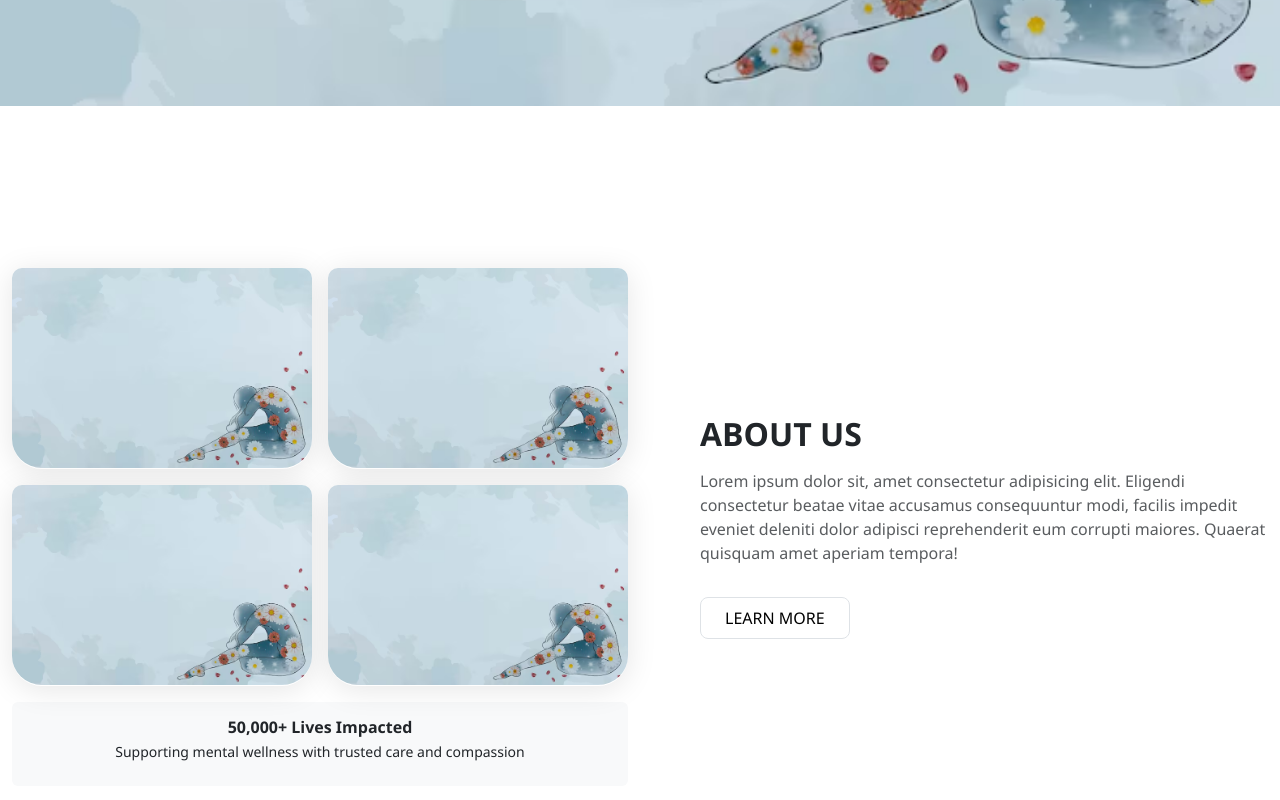
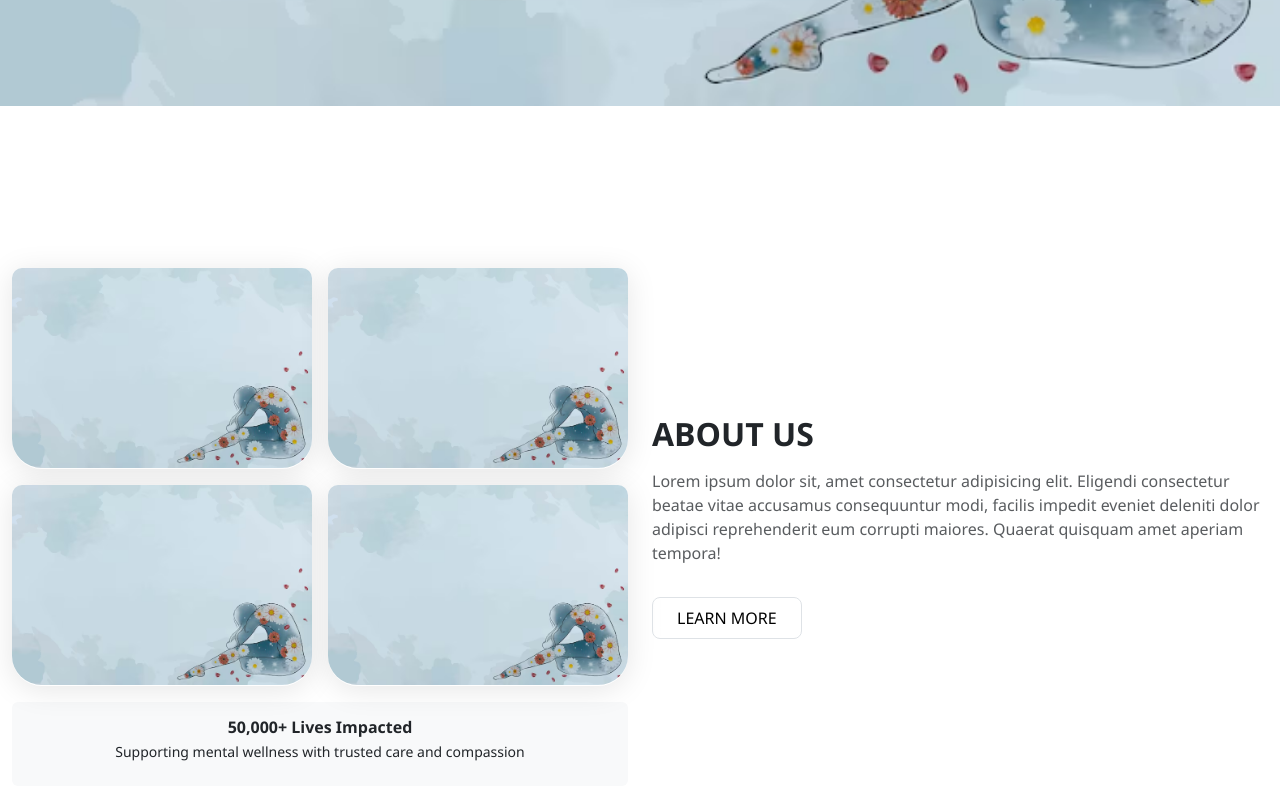
Before and after one commit to izumi-dev98/mental-health-beat-v-01, a plain HTML site: page index.html in a window 1280 px wide. Shown: the part 580-1380 px from the top of the page. Drawn offline with nearby package versions, Linux system fonts and the light colour scheme.

Commit message:
add change abouts us 2

```diff
--- a/index.html
+++ b/index.html
@@ -97,12 +97,12 @@
       <!-- Right Text Content -->
       <div class="col-lg-6 text-center text-mb-center text-lg-start mt-3 mt-lg-0 mb-3 mb-lg-0"">
 
-        <h2 class="fw-bold mb-3 ms-5">ABOUT US</h2>
-        <p class="text-muted ms-5">
+        <h2 class="fw-bold mb-3 ">ABOUT US</h2>
+        <p class="text-muted ">
           Lorem ipsum dolor sit, amet consectetur adipisicing elit. Eligendi consectetur beatae vitae accusamus consequuntur modi, facilis impedit eveniet deleniti dolor adipisci reprehenderit eum corrupti maiores. Quaerat quisquam amet aperiam tempora!
 
         </p>
-        <a href="#" class="btn border mt-3 ms-5 px-4 py-2">LEARN MORE</a>
+        <a href="#" class="btn border mt-3  px-4 py-2">LEARN MORE</a>
 
       </div>
 
```
